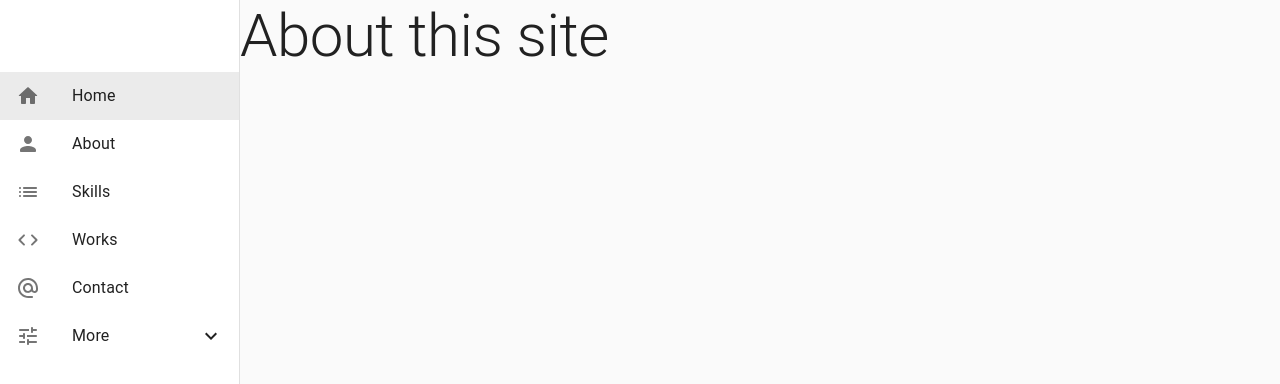
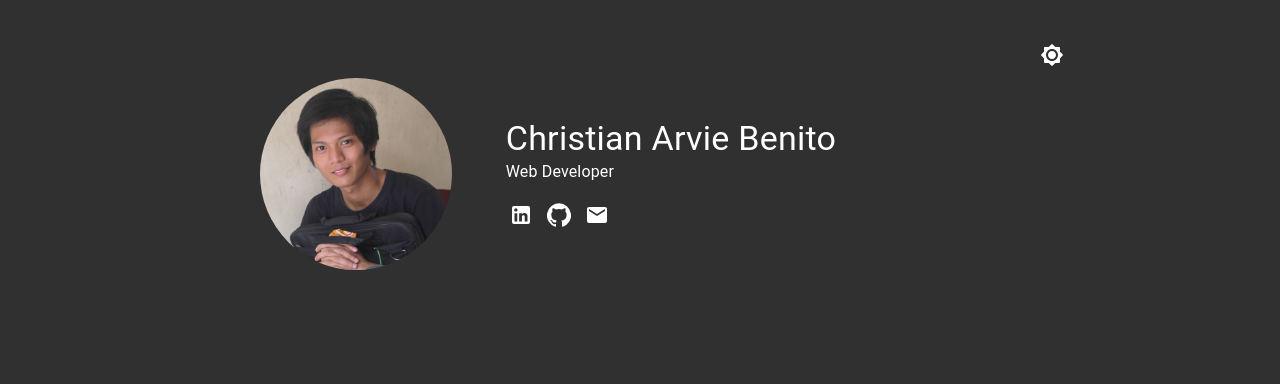
Before and after one commit to arvieguadiz/portfolio, a React (Create React App) app: page /site_info in a window 1280 px wide. Shown: the top 384 px of the page. Built offline with nearby package versions, Linux system fonts and the light colour scheme.

Commit message:
November 20, 2021 | - merge App.js and index.js - remove drawer - ui enhancements

```diff
--- a/src/App.js
+++ /dev/null
@@ -1,70 +0,0 @@
-import React, { createContext, useMemo, useState } from 'react';
-import { BrowserRouter, Routes, Route } from 'react-router-dom';
-import { Box, CssBaseline, Typography } from '@material-ui/core';
-import { makeStyles, ThemeProvider } from '@material-ui/core/styles';
-
-import DrawerComponent from '../src/js/components/drawer/DrawerComponent';
-import themeSettings from './js/config/theme';
-import Base from './js/components/pages/Base';
-import Home from './js/components/pages/home/Home';
-
-const ColorModeContext = createContext({ toggleColorMode: () => {} });
-
-const useStyles = makeStyles(() => ({
-  root: {
-    display: 'flex',
-  },
-}));
-
-const AppContent = () => {
-  const classes = useStyles();
-
-  return (
-    <BrowserRouter>
-      <Box className={classes.root}>
-        <CssBaseline />
-
-        <DrawerComponent ColorModeContext={ColorModeContext} />
-
-        <main>
-          <Base>
-            <Routes>
-              <Route path="/portfolio" element={<Home />} />
-              <Route path="/about" element={<Typography variant="h2">About</Typography>} />
-              <Route path="/skills" element={<Typography variant="h2">Skills</Typography>} />
-              <Route path="/works" element={<Typography variant="h2">Works</Typography>} />
-              <Route path="/contact" element={<Typography variant="h2">Contact</Typography>} />
-              <Route path="/site_info" element={<Typography variant="h2">About this site</Typography>} />
-            </Routes>
-          </Base>
-        </main>
-      </Box>
-    </BrowserRouter>
-  );
-}
-
-const App = () => {
-  const { lightTheme, darkTheme } = themeSettings();
-
-  const [ isDarkMode, setIsDarkMode ] = useState(false);
-
-  const colorMode = useMemo(() => ({
-    toggleColorMode: () => {
-      setIsDarkMode((prevMode) => !prevMode);
-    },
-  }), [],);
-
-  const mainTheme = useMemo(() => isDarkMode ? darkTheme : lightTheme, [isDarkMode, darkTheme, lightTheme],);
-
-  return (
-    <React.Fragment>
-      <ColorModeContext.Provider value={colorMode}>
-        <ThemeProvider theme={mainTheme}>
-          <AppContent />
-        </ThemeProvider>
-      </ColorModeContext.Provider>
-    </React.Fragment>
-  );
-}
-
-export default App;
--- a/src/index.js
+++ b/src/index.js
@@ -1,15 +1,42 @@
-import React from 'react';
+import React, { createContext, useMemo, useState } from 'react';
 import ReactDOM from 'react-dom';
-import './index.css';
-import App from './App';
+import { ThemeProvider } from '@material-ui/core/styles';
+
+// import './index.css';
 import reportWebVitals from './reportWebVitals';
+import themeSettings from './js/config/theme';
+import Base from './js/components/pages/Base';
+import Home from './js/components/pages/home/Home';
 
-ReactDOM.render(
-  <React.StrictMode>
-    <App />
-  </React.StrictMode>,
-  document.getElementById('root')
-);
+const ColorModeContext = createContext({ toggleColorMode: () => {} });
+
+const App = () => {
+  const { lightTheme, darkTheme } = themeSettings();
+
+  const [ isDarkMode, setIsDarkMode ] = useState(true);
+
+  const colorMode = useMemo(() => ({
+    toggleColorMode: () => {
+      setIsDarkMode((prevMode) => !prevMode);
+    },
+  }), [],);
+
+  const mainTheme = useMemo(() => isDarkMode ? darkTheme : lightTheme, [isDarkMode, darkTheme, lightTheme],);
+
+  return (
+    <React.Fragment>
+      <ColorModeContext.Provider value={colorMode}>
+        <ThemeProvider theme={mainTheme}>
+          <Base ColorModeContext={ColorModeContext}>
+            <Home />
+          </Base>
+        </ThemeProvider>
+      </ColorModeContext.Provider>
+    </React.Fragment>
+  );
+}
+
+ReactDOM.render(<React.StrictMode><App /></React.StrictMode>, document.getElementById('root'));
 
 // If you want to start measuring performance in your app, pass a function
 // to log results (for example: reportWebVitals(console.log))
--- a/src/js/components/drawer/DrawerComponent.js
+++ b/src/js/components/drawer/DrawerComponent.js
@@ -1,6 +1,6 @@
 import React, { useContext, useState } from 'react';
 import { Link } from 'react-router-dom';
-import { Box, Collapse, Drawer, List, ListItem, ListItemIcon, ListItemText } from '@material-ui/core';
+import { Box, Collapse, Drawer, Hidden, List, ListItem, ListItemIcon, ListItemText } from '@material-ui/core';
 import { AlternateEmailRounded as AlternateEmailRoundedIcon, Brightness4Rounded as Brightness4RoundedIcon, Brightness7Rounded as Brightness7RoundedIcon, CodeRounded as CodeRoundedIcon, ExpandLess as ExpandLessIcon, ExpandMore as ExpandMoreIcon, HelpRounded as HelpRoundedIcon, HomeRounded as HomeRoundedIcon, ListRounded as ListRoundedIcon, PersonRounded as PersonRoundedIcon, TuneRounded as TuneRoundedIcon } from '@material-ui/icons';
 import { makeStyles, useTheme } from '@material-ui/core/styles';
 import { capitalize, map } from 'lodash';
@@ -13,13 +13,23 @@ const useStyles = makeStyles((theme) => ({
   appBar: {
     width: `calc(100% - ${drawerWidth}px)`,
     marginLeft: drawerWidth,
+    [theme.breakpoints.down('sm')]: {
+      width: `calc(100% - 55px)`,
+      marginLeft: 55,
+    },
   },
   drawer: {
     width: drawerWidth,
     flexShrink: 0,
+    [theme.breakpoints.down('sm')]: {
+      width: 55,
+    },
   },
   drawerPaper: {
     width: drawerWidth,
+    [theme.breakpoints.down('sm')]: {
+      width: 55,
+    },
     // justifyContent: 'center',
   },
   defaultToolbar: theme.mixins.toolbar,
@@ -37,6 +47,11 @@ const useStyles = makeStyles((theme) => ({
   },
   nestedDrawerItems: {
     paddingLeft: theme.spacing(4),
+  },
+  listItemIconBox: {
+    [theme.breakpoints.down('sm')]: {
+      minWidth: 0,
+    },
   },
 }));
 
@@ -102,7 +117,9 @@ const DrawerComponent = (props) => {
         paper: classes.drawerPaper,
       }}
     >
+      <Hidden smDown>
         <Box className={classes.defaultToolbar}></Box>
+      </Hidden>
 
       {/* <Paper variant="elevation" elevation={2} square>
         <Box className={classes.toolbar}>
@@ -117,13 +134,32 @@ const DrawerComponent = (props) => {
           map(drawerItems, (item, index) => {
             return (
               <ListItem button selected={item.name === selectedDrawerItem} key={`item-${item.name}-${index}`} component={Link} to={item.url} onClick={() => setSelectedDrawerItem(item.name)}>
-                <ListItemIcon>{ item.icon }</ListItemIcon>
+                <ListItemIcon className={classes.listItemIconBox}>{ item.icon }</ListItemIcon>
+                <Hidden smDown>
                   <ListItemText primary={item.label} />
+                </Hidden>
               </ListItem>
             );
           })
         }
 
+        <Hidden mdUp>
+          {
+            map(moreSubItems, (item, index) => {
+              return (
+                <ListItem button selected={item.name === selectedDrawerItem} key={`item-${item.name}-${index}`} component={Link} to={item.url} onClick={() => setSelectedDrawerItem(item.name)}>
+                  <ListItemIcon className={classes.listItemIconBox}>{ item.icon }</ListItemIcon>
+                </ListItem>
+              );
+            })
+          }
+
+          <ListItem button onClick={colorMode.toggleColorMode}>
+            <ListItemIcon className={classes.listItemIconBox}>{ theme.palette.type === 'light' ? <Brightness4RoundedIcon /> : <Brightness7RoundedIcon /> }</ListItemIcon>
+          </ListItem>
+        </Hidden>
+
+        <Hidden smDown>
           <ListItem button onClick={() => setOpenSettings(!openSettings)}>
             <ListItemIcon><TuneRoundedIcon /></ListItemIcon>
             <ListItemText primary="More" />
@@ -149,6 +185,7 @@ const DrawerComponent = (props) => {
               </ListItem>
             </List>
           </Collapse>
+        </Hidden>
       </List>
     </Drawer>
   );
--- a/src/js/components/pages/Base.js
+++ b/src/js/components/pages/Base.js
@@ -1,12 +1,38 @@
-import React from 'react';
+import React, { useContext } from 'react';
+import { Box, CssBaseline, Grid, IconButton } from '@material-ui/core';
+import { Brightness4Rounded as Brightness4RoundedIcon, Brightness7Rounded as Brightness7RoundedIcon } from '@material-ui/icons';
+import { makeStyles, useTheme } from '@material-ui/core/styles';
+
+const useStyles = makeStyles(() => ({
+  root: {
+    display: 'flex',
+  },
+}));
 
 const Base = (props) => {
-  const { children } = props;
+  const classes = useStyles();
+
+  const { children, ColorModeContext } = props;
+
+  const colorMode = useContext(ColorModeContext);
+  const theme = useTheme();
 
   return (
-    <main>
-      { children }
-    </main>
+    <Box mt={5} mb={5} className={classes.root}>
+      <CssBaseline />
+
+      <Grid container justifyContent="center">
+        <Grid item container xs={11} sm={11} md={10} lg={8} xl={7} justifyContent="center">
+          <Grid item container xs={12} justifyContent="flex-end">
+            <IconButton size="small" onClick={colorMode.toggleColorMode}>
+              { theme.palette.type === 'light' ? <Brightness4RoundedIcon /> : <Brightness7RoundedIcon /> }
+            </IconButton>
+          </Grid>
+
+          { children }
+        </Grid>
+      </Grid>
+    </Box>
   );
 }
 
--- a/src/js/components/pages/home/Home.js
+++ b/src/js/components/pages/home/Home.js
@@ -1,9 +1,69 @@
 import React from 'react';
-import { Typography } from '@material-ui/core';
+import { Avatar, Grid, Hidden, IconButton, Typography } from '@material-ui/core';
+import { GitHub as GitHubIcon, LinkedIn as LinkedInIcon, Mail as MailIcon } from '@material-ui/icons';
+import { makeStyles } from '@material-ui/core/styles';
+
+import profilePicture from '../../../../images/profile.jpg';
+
+const useStyles = makeStyles((theme) => ({
+  avatar: {
+    width: theme.spacing(24),
+    height: theme.spacing(24),
+  },
+  avatarBox: {
+    alignItems: 'center',
+    justifyContent: 'center',
+    padding: theme.spacing(1),
+  },
+  profileBox: {
+    [theme.breakpoints.down('sm')]: {
+      alignItems: 'center',
+    },
+    justifyContent: 'flex-end',
+    padding: theme.spacing(1),
+  },
+  socialBox: {
+    alignItems: 'flex-start',
+    [theme.breakpoints.down('sm')]: {
+      justifyContent: 'center',
+    },
+    padding: theme.spacing(1),
+  },
+}));
 
 const Home = () => {
+  const classes = useStyles();
+
   return (
-    <Typography variant="h2">Home</Typography>
+    <Grid item container xs={12} justifyContent="flex-start">
+      <Grid item container xs={12} sm={12} md={4} lg={4} xl={4} className={classes.avatarBox}>
+        <Avatar src={profilePicture} className={classes.avatar} />
+      </Grid>
+
+      <Grid item container xs={12} sm={12} md={8} lg={8} xl={8}>
+        <Grid item container direction="column" className={classes.profileBox}>
+          <Hidden mdUp>
+            <Typography variant="h5">Christian Arvie Benito</Typography>
+          </Hidden>
+          <Hidden smDown>
+            <Typography variant="h4">Christian Arvie Benito</Typography>
+          </Hidden>
+          <Typography variant="body1">Web Developer</Typography>
+        </Grid>
+
+        <Grid item container spacing={1} className={classes.socialBox}>
+          <Grid item>
+            <IconButton size="small"><LinkedInIcon /></IconButton>
+          </Grid>
+          <Grid item>
+            <IconButton size="small"><GitHubIcon /></IconButton>
+          </Grid>
+          <Grid item>
+            <IconButton size="small"><MailIcon /></IconButton>
+          </Grid>
+        </Grid>
+      </Grid>
+    </Grid>
   );
 }
 
```
Lines whose indentation alone changed are shown as unchanged.
